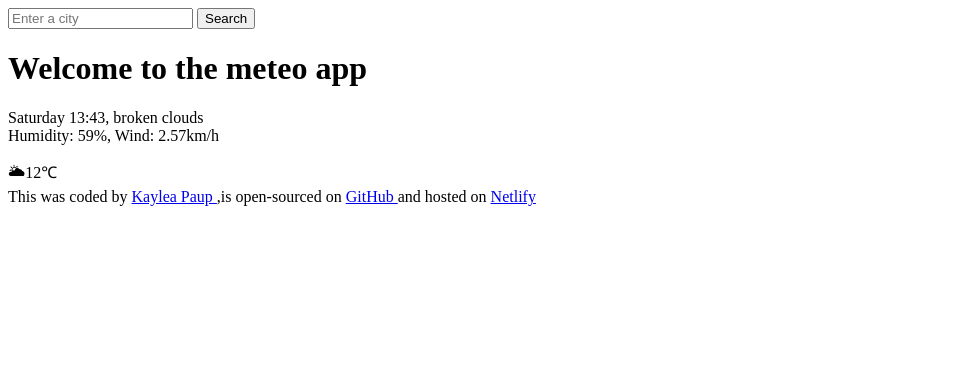
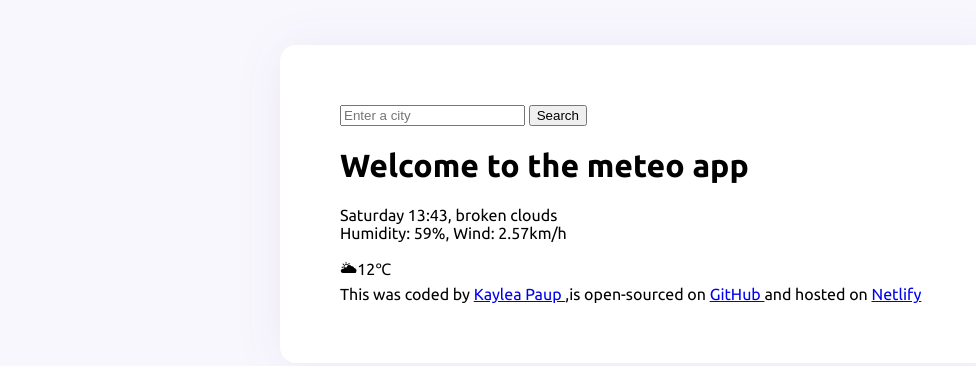
Before and after one commit to paupyk/Meteo-project, a plain HTML site: page index.html in a window 1280 px wide. Shown: the whole page, without its empty margins (0-976 px from the left). Drawn offline with Linux system fonts and the light colour scheme.

Commit message:
Styled the main container and added  custom fonts

```diff
--- a/index.html
+++ b/index.html
@@ -3,9 +3,14 @@
   <head>
     <meta charset="UTF-8" />
     <meta name="viewport" content="width=>, initial-scale=1.0" />
+    <link rel="stylesheet" href="src/styles.css" />
+    <link rel="preconnect" href="https://fonts.googleapis.com">
+<link rel="preconnect" href="https://fonts.gstatic.com" crossorigin>
+<link href="https://fonts.googleapis.com/css2?family=Ubuntu:ital,wght@0,300;0,400;0,500;0,700;1,300;1,400;1,500;1,700&display=swap" rel="stylesheet">
     <title>Document</title>
   </head>
   <body>
+    <div class="weather-app">
     <header>
       <form>
         <input type="Search" placeholder="Enter a city" required />
@@ -20,7 +25,6 @@
           <br />
           Humidity: 59%, Wind: 2.57km/h
         </p>
-      </div>
       <div>🌥12℃</div>
     </main>
     <footer>
@@ -35,5 +39,6 @@
         Netlify
       </a>
     </footer>
+    </div>
   </body>
 </html>
--- /dev/null
+++ b/src/styles.css
@@ -0,0 +1,12 @@
+body {
+  background-color: #f9f7fe;
+  font-family: "Ubuntu", sans-serif;
+}
+.weather-app {
+  background: white;
+  border-radius: 16px;
+  box-shadow: 0 3px 50px rgba(65, 50, 100, 0.08);
+  margin: 45px auto;
+  max-width: 600px;
+  padding: 60px;
+}
```
